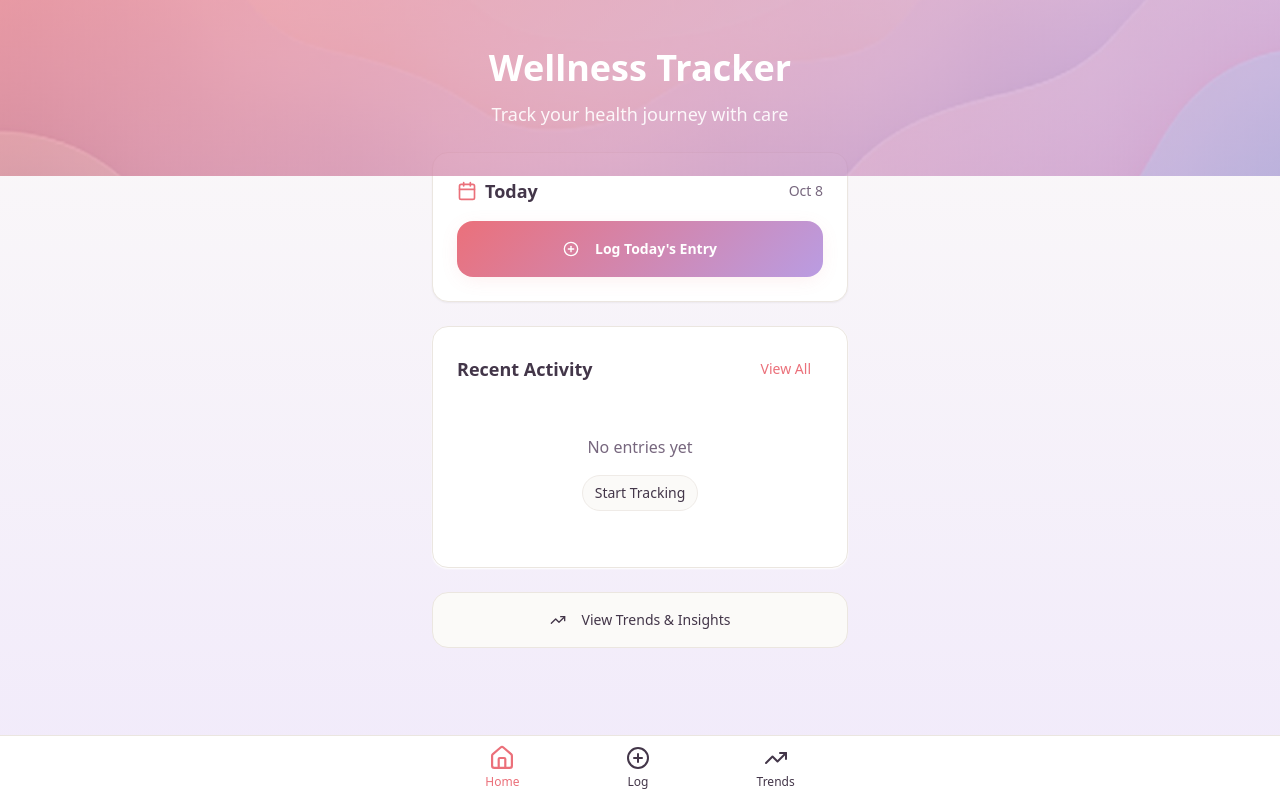
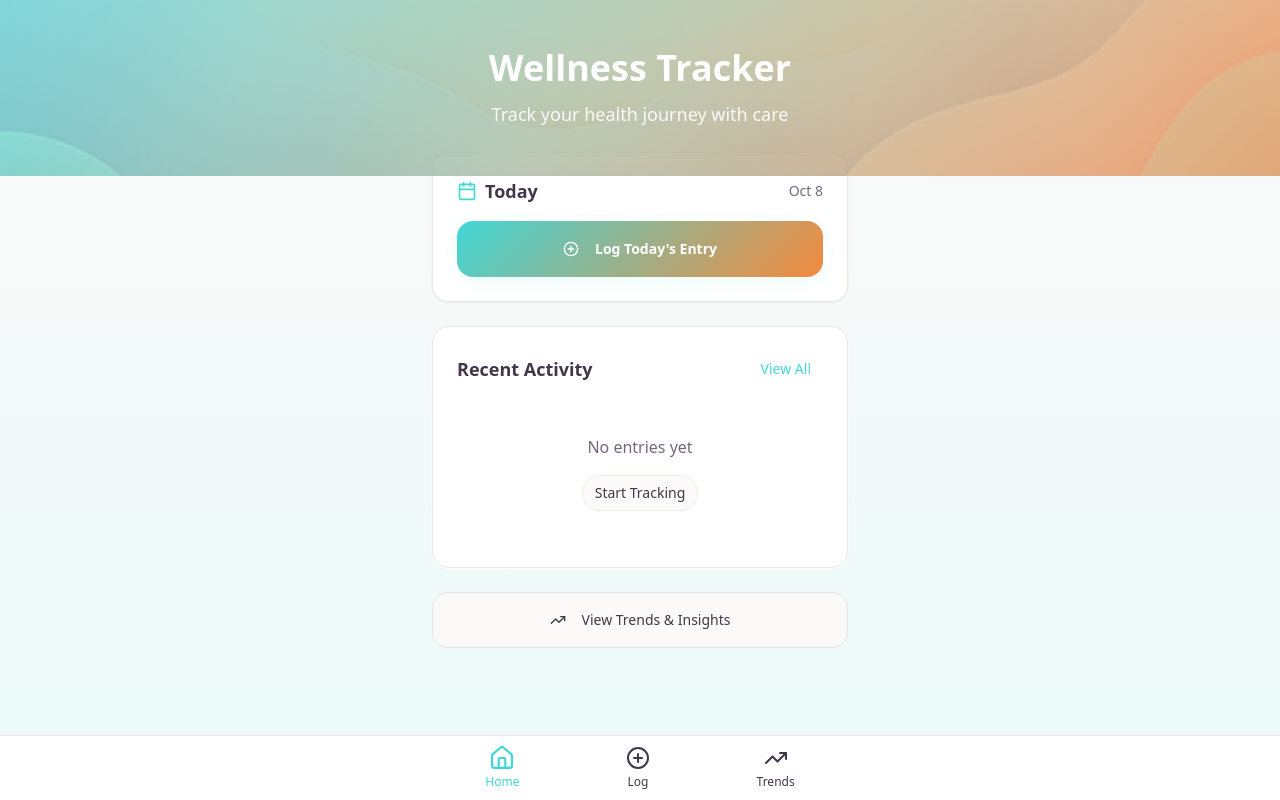
Before and after one commit to StefanWout/mind-vs-body, a React (Vite) app: page / in a window 1280 px wide. Built offline with nearby package versions, Linux system fonts and the light colour scheme; the HTML template or start-up script is replaced by a standard one.

Commit message:
Refactor: Update color scheme

```diff
--- a/src/index.css
+++ b/src/index.css
@@ -17,17 +17,17 @@ All colors MUST be HSL.
     --popover: 0 0% 100%;
     --popover-foreground: 280 15% 25%;
 
-    --primary: 355 75% 68%;
+    --primary: 180 65% 55%;
     --primary-foreground: 0 0% 100%;
-    --primary-light: 355 85% 85%;
+    --primary-light: 180 60% 75%;
 
-    --secondary: 265 55% 75%;
+    --secondary: 180 55% 70%;
     --secondary-foreground: 0 0% 100%;
-    --secondary-light: 265 65% 90%;
+    --secondary-light: 180 50% 85%;
 
-    --accent: 160 50% 70%;
-    --accent-foreground: 280 15% 25%;
-    --accent-light: 160 60% 90%;
+    --accent: 25 90% 60%;
+    --accent-foreground: 0 0% 100%;
+    --accent-light: 25 85% 85%;
 
     --muted: 30 20% 95%;
     --muted-foreground: 280 10% 45%;
@@ -37,15 +37,15 @@ All colors MUST be HSL.
 
     --border: 30 20% 90%;
     --input: 30 20% 92%;
-    --ring: 355 75% 68%;
+    --ring: 180 65% 55%;
 
     --radius: 1rem;
 
-    --gradient-primary: linear-gradient(135deg, hsl(355 75% 68%), hsl(265 55% 75%));
-    --gradient-soft: linear-gradient(180deg, hsl(30 30% 98%), hsl(265 65% 95%));
-    --gradient-accent: linear-gradient(135deg, hsl(160 50% 70%), hsl(265 55% 75%));
+    --gradient-primary: linear-gradient(135deg, hsl(180 65% 55%), hsl(25 90% 60%));
+    --gradient-soft: linear-gradient(180deg, hsl(30 30% 98%), hsl(180 60% 95%));
+    --gradient-accent: linear-gradient(135deg, hsl(25 90% 60%), hsl(180 65% 55%));
 
-    --shadow-soft: 0 4px 20px -4px hsl(355 75% 68% / 0.15);
+    --shadow-soft: 0 4px 20px -4px hsl(180 65% 55% / 0.15);
     --shadow-card: 0 2px 12px -2px hsl(280 15% 25% / 0.08);
 
     --transition-smooth: all 0.3s cubic-bezier(0.4, 0, 0.2, 1);
@@ -61,17 +61,17 @@ All colors MUST be HSL.
     --popover: 280 15% 15%;
     --popover-foreground: 30 15% 90%;
 
-    --primary: 355 70% 65%;
+    --primary: 180 60% 50%;
     --primary-foreground: 0 0% 100%;
-    --primary-light: 355 60% 40%;
+    --primary-light: 180 50% 35%;
 
-    --secondary: 265 50% 70%;
+    --secondary: 180 50% 60%;
     --secondary-foreground: 0 0% 100%;
-    --secondary-light: 265 40% 35%;
+    --secondary-light: 180 40% 30%;
 
-    --accent: 160 45% 65%;
-    --accent-foreground: 280 15% 15%;
-    --accent-light: 160 35% 30%;
+    --accent: 25 85% 55%;
+    --accent-foreground: 0 0% 100%;
+    --accent-light: 25 70% 35%;
 
     --muted: 280 15% 20%;
     --muted-foreground: 30 10% 60%;
@@ -81,13 +81,13 @@ All colors MUST be HSL.
 
     --border: 280 15% 20%;
     --input: 280 15% 22%;
-    --ring: 355 70% 65%;
+    --ring: 180 60% 50%;
 
-    --gradient-primary: linear-gradient(135deg, hsl(355 70% 45%), hsl(265 50% 50%));
-    --gradient-soft: linear-gradient(180deg, hsl(280 20% 12%), hsl(265 30% 18%));
-    --gradient-accent: linear-gradient(135deg, hsl(160 45% 45%), hsl(265 50% 50%));
+    --gradient-primary: linear-gradient(135deg, hsl(180 60% 40%), hsl(25 85% 50%));
+    --gradient-soft: linear-gradient(180deg, hsl(280 20% 12%), hsl(180 30% 18%));
+    --gradient-accent: linear-gradient(135deg, hsl(25 85% 50%), hsl(180 60% 40%));
 
-    --shadow-soft: 0 4px 20px -4px hsl(355 70% 40% / 0.3);
+    --shadow-soft: 0 4px 20px -4px hsl(180 60% 40% / 0.3);
     --shadow-card: 0 2px 12px -2px hsl(0 0% 0% / 0.4);
   }
 }
```
